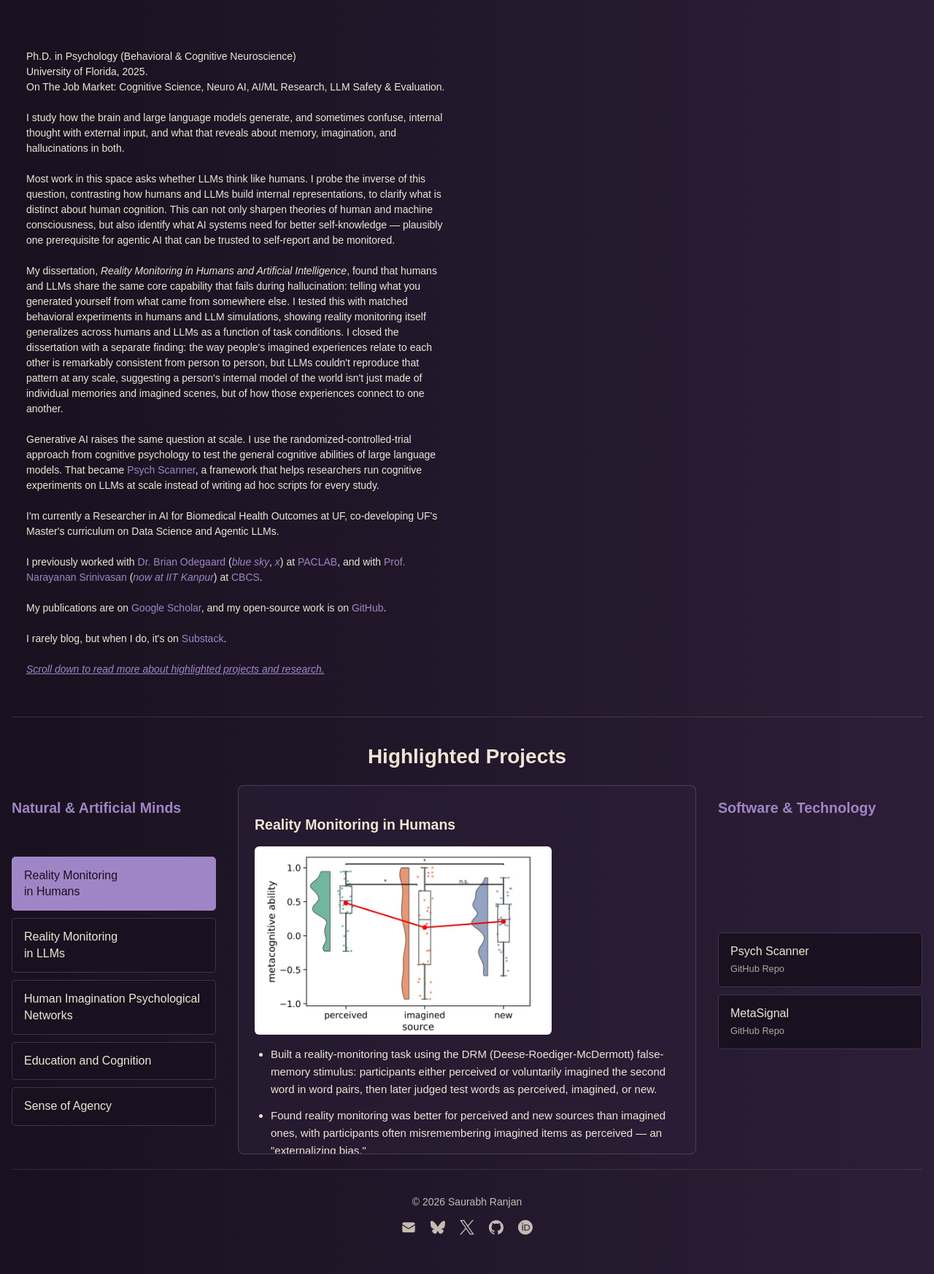
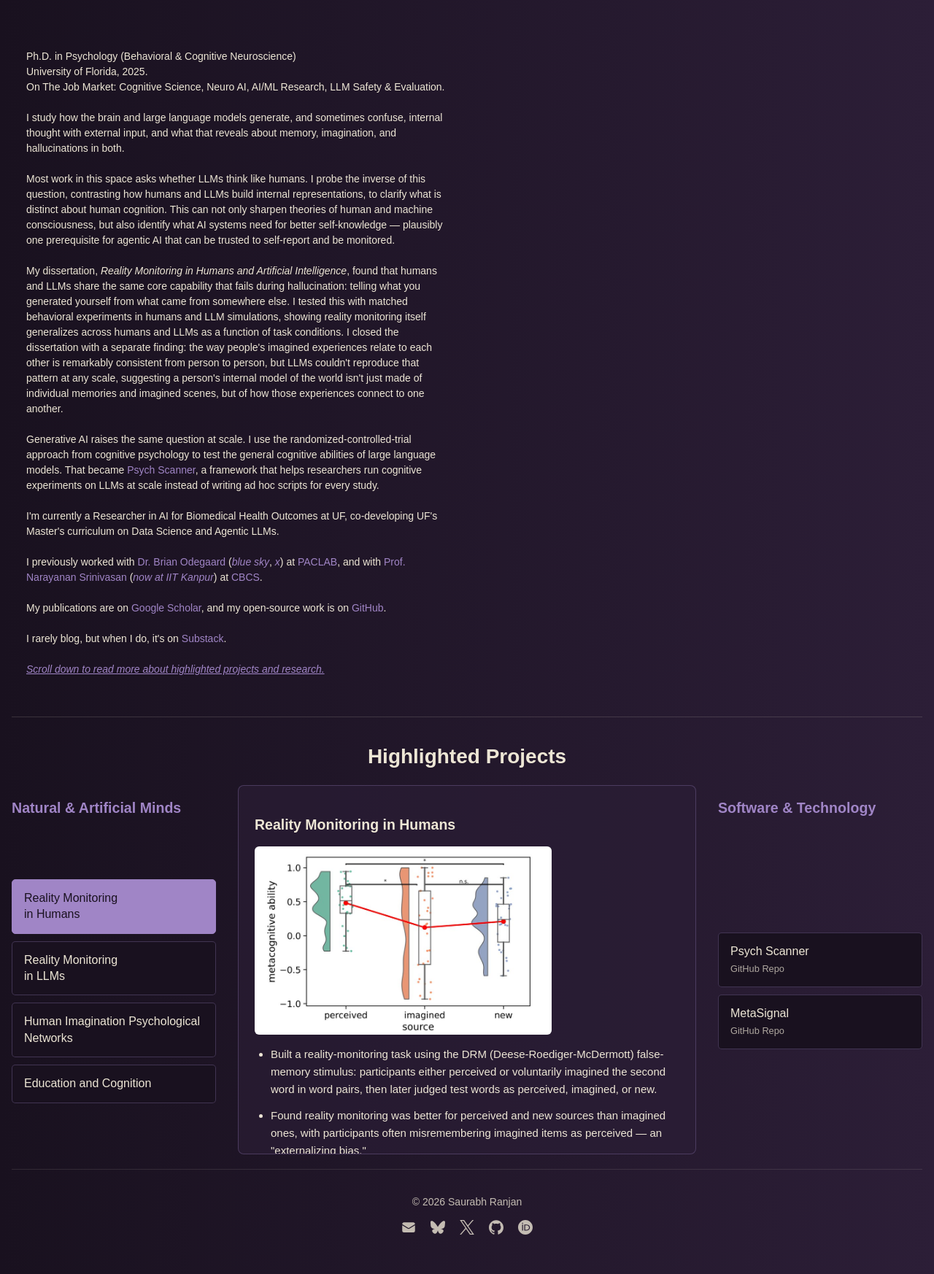
Before and after one commit to saurabhr/saurabhr.github.io, a Jekyll site: the page built from index.html, in a window 1280 px wide, cut to the strip 251-1997 px from the top of the page. Shown: the whole strip at 73% size. Built offline with Jekyll 4.4.1, drawn with Linux system fonts in a browser that asks for light colours.

Commit message:
Remove Sense of Agency from Highlighted Projects
Co-Authored-By: Claude Sonnet 5 <noreply@anthropic.com>

```diff
--- a/index.html
+++ b/index.html
@@ -138,7 +138,6 @@ title: Saurabh Ranjan | Cognitive Neuroscience & AI Research
         <button class="proj-btn" data-proj="reality-monitoring-llm">Reality Monitoring<br>in LLMs</button>
         <button class="proj-btn" data-proj="imagination">Human Imagination Psychological Networks</button>
         <button class="proj-btn" data-proj="education">Education and Cognition</button>
-        <button class="proj-btn" data-proj="agency">Sense of Agency</button>
       </div>
     </div>
 
@@ -204,16 +203,6 @@ title: Saurabh Ranjan | Cognitive Neuroscience & AI Research
         </ul>
       </div>
 
-      <div class="proj-content" id="agency">
-        <h3>Sense of Agency</h3>
-        <ul>
-          <li>Investigated the sense of agency for future-directed intentions using the intentional binding paradigm (e.g., forming an intention now for an outcome reached via an intermediate action).</li>
-          <li>Found shorter time estimates and faster response times, both signs of stronger intentional binding, for intermediate outcomes that predicted the intended final outcome, consistent across three delays (300/500/700ms) and two contingency levels.</li>
-          <li>Agentic AI systems face a version of the same problem: deciding whether an intermediate action deserves credit for the final outcome (the credit-assignment problem) is the same judgment this paradigm measures in humans.</li>
-        </ul>
-        <p class="proj-links"><a href="https://doi.org/10.31234/osf.io/qa93k" target=_blank>Preprint (OSF)</a></p>
-      </div>
-
       <div class="proj-content" id="psychscanner">
         <h3>Psych Scanner</h3>
         <img src="assets/images/projects/psychscanner-logo.png" alt="Psych Scanner wordmark">
```
